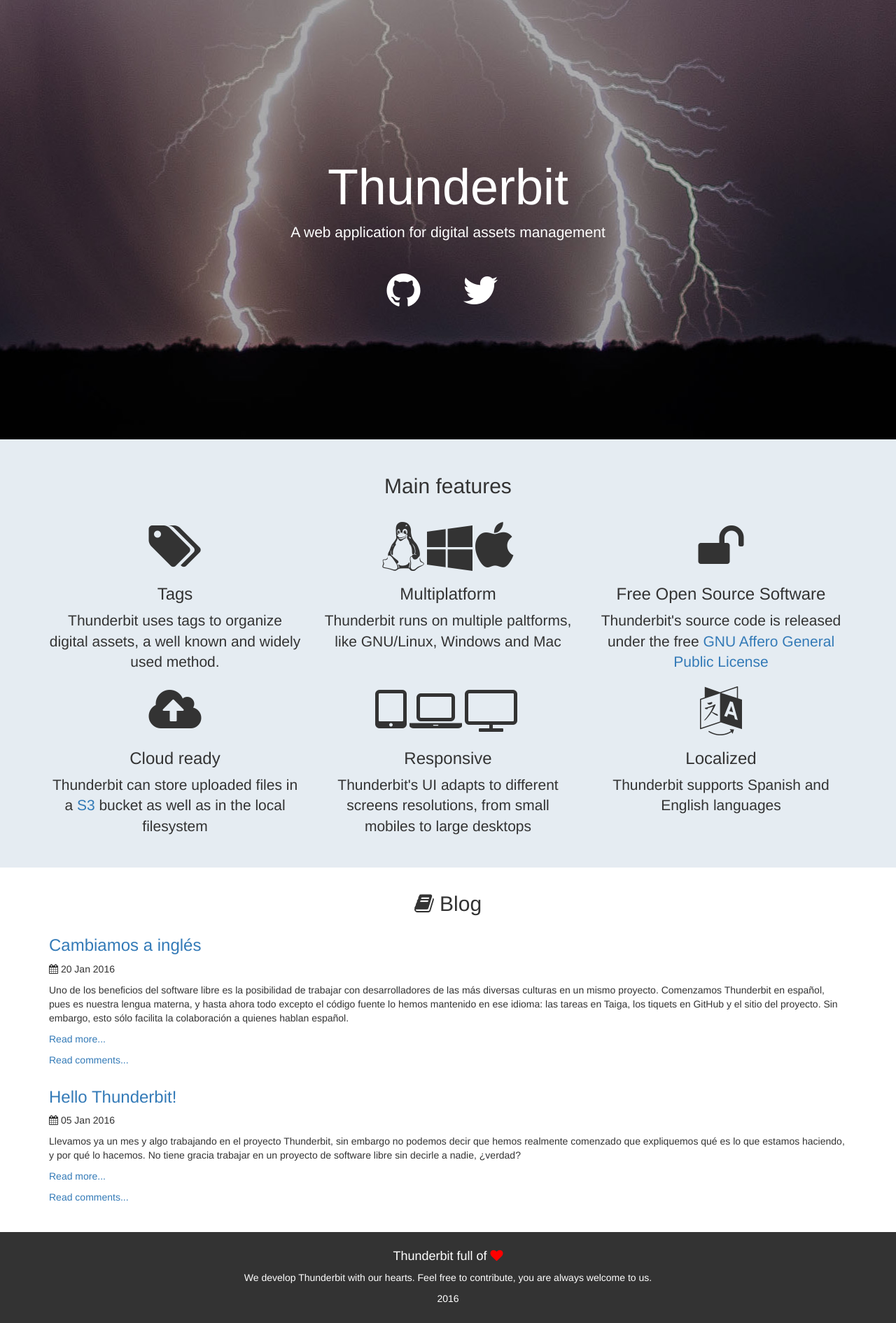
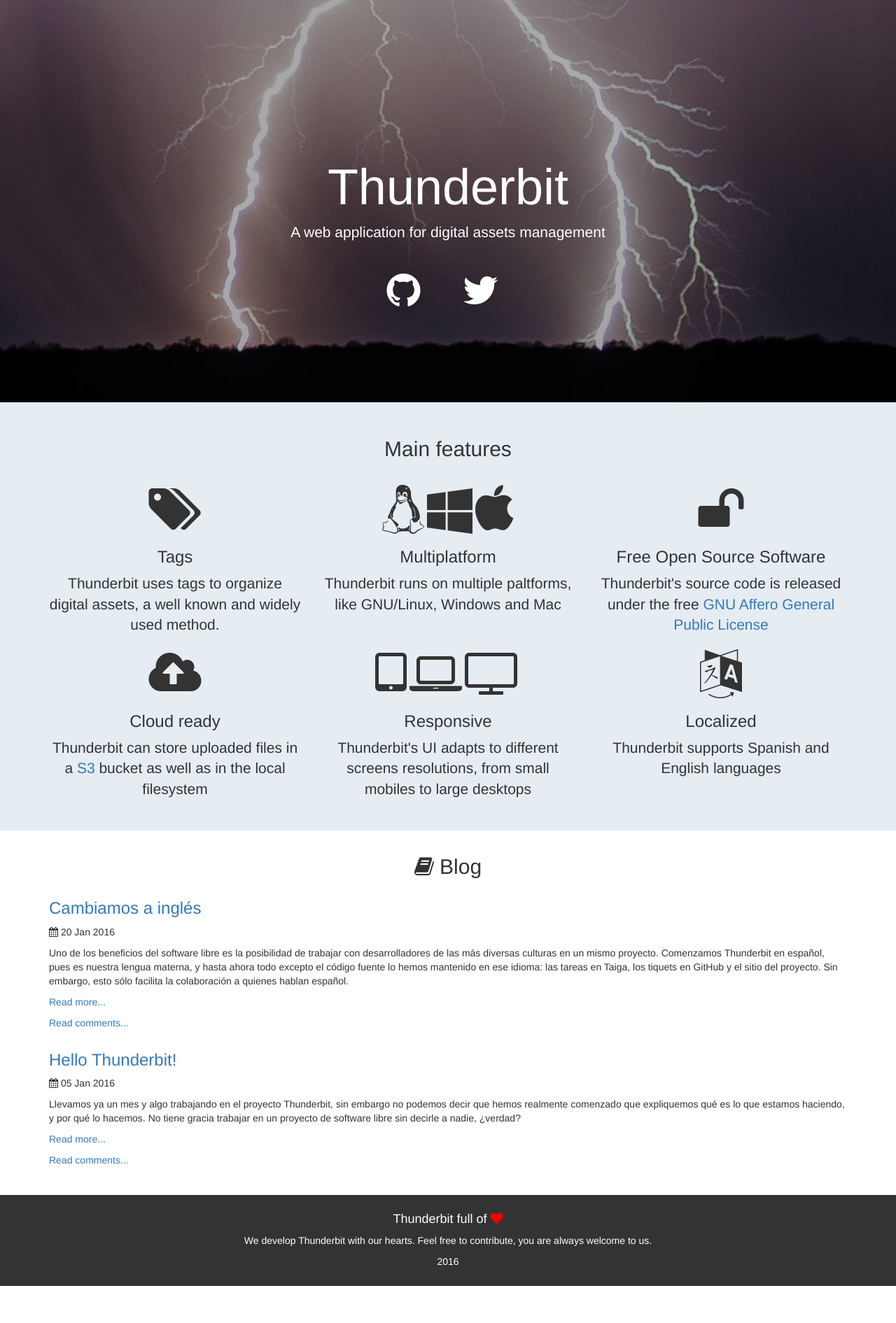
Before and after one commit to thunderbit/thunderbit, a Jekyll site: the page built from index.html, in a window 1280 px wide. Shown: the whole page at 70% size. Built offline with Jekyll 4.4.1, drawn with Linux system fonts in a browser that asks for light colours; comment, search, counter and statistics services are not loaded; after the commit the page ends 1838 px from its top, so only the background shows below that.

Commit message:
Minor change to "height" rule.

```diff
--- a/css/styles.css
+++ b/css/styles.css
@@ -4,7 +4,7 @@ body > header {
 	background-color: rgba(0,0,0,0.4);
 	color: #FFFFFF;
 	padding: 35px;
-	height:628px;
+	height:575px;
 }
 
 body > header h1 {
```
